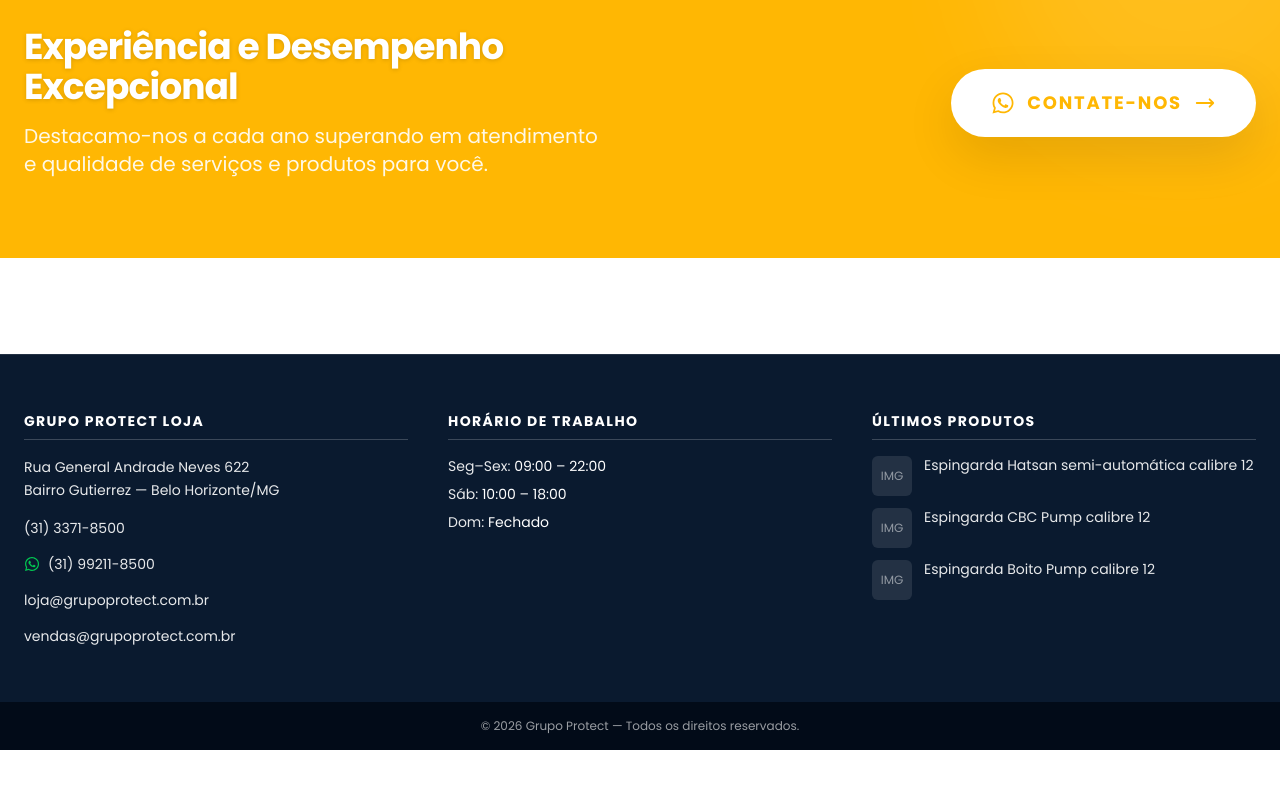
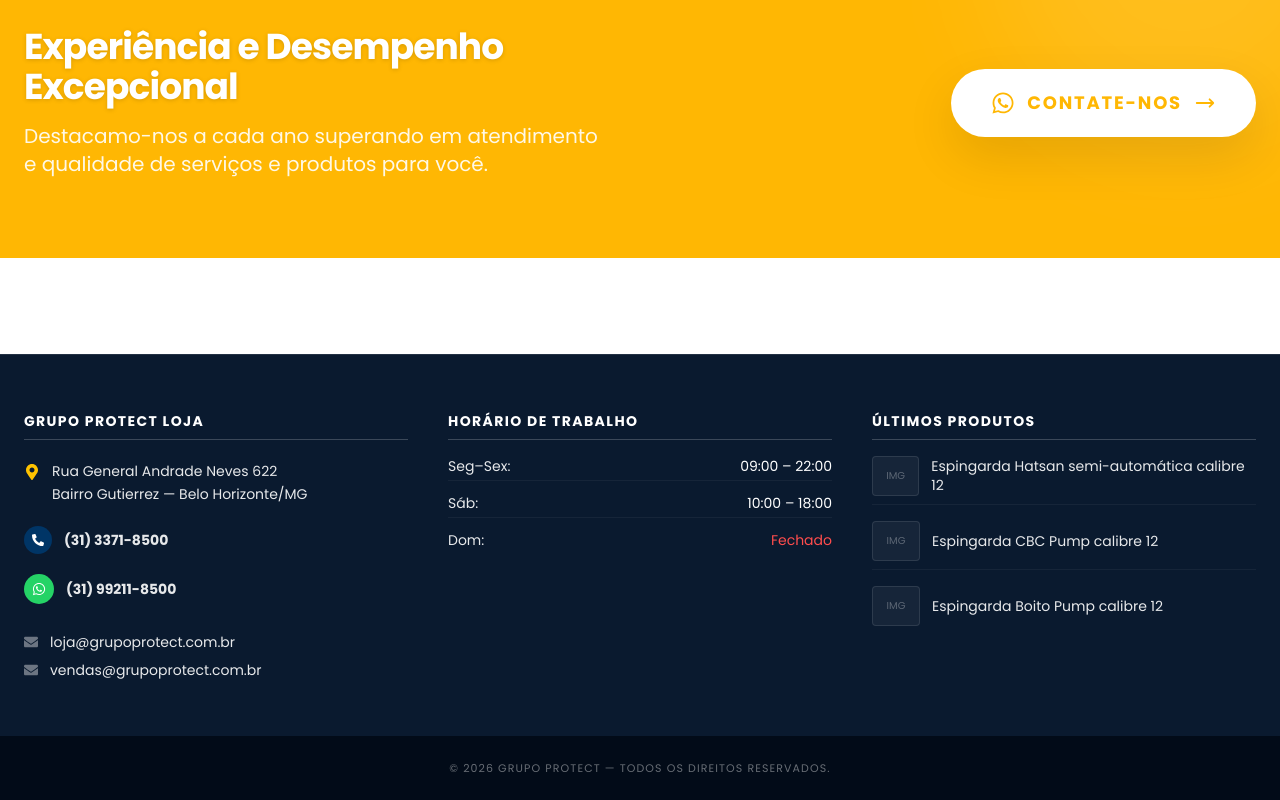
Before and after one commit to guhrizzo/clube-tiro, a Next.js app: page /home in a window 1280 px wide. Shown: the part 761-1561 px from the top of the page. Before the commit the page ends 1511 px from the top, so only its background shows below. Built offline with nearby package versions, Linux system fonts and the light colour scheme.

Commit message:
Update Footer.jsx

```diff
--- a/components/Footer.jsx
+++ b/components/Footer.jsx
@@ -1,4 +1,4 @@
-import { FaWhatsapp } from "react-icons/fa";
+import { FaWhatsapp, FaPhoneAlt, FaEnvelope, FaMapMarkerAlt } from "react-icons/fa";
 
 export default function Footer() {
     return (
@@ -8,37 +8,60 @@
             <div className="max-w-7xl mx-auto px-6 py-14 grid grid-cols-1 md:grid-cols-3 gap-10">
 
                 {/* Coluna 1 — Contato */}
-                <div className="space-y-4">
+                <div className="space-y-5">
                     <h4 className="text-sm font-bold tracking-widest uppercase text-white border-b border-white/20 pb-2">
                         Grupo Protect Loja
                     </h4>
 
                     {/* Endereço clicável → Google Maps */}
                     <a
-                        href="https://www.google.com/maps?q=R.+General+Andrade+Neves,+622,+Gutierrez,+Belo+Horizonte,+MG"
+                        href="https://maps.google.com/?q=Rua+General+Andrade+Neves+622+Gutierrez+Belo+Horizonte"
                         target="_blank"
                         rel="noopener noreferrer"
-                        className="text-sm leading-relaxed hover:text-[#ffc300ff] transition-colors block"
+                        className="flex items-start gap-3 text-sm leading-relaxed hover:text-[#ffc300ff] transition-colors group"
                     >
-                        Rua General Andrade Neves 622 <br />
-                        Bairro Gutierrez — Belo Horizonte/MG
+                        <FaMapMarkerAlt className="text-[#ffc300ff] mt-1 shrink-0" size={16} />
+                        <span>
+                            Rua General Andrade Neves 622 <br />
+                            Bairro Gutierrez — Belo Horizonte/MG
+                        </span>
                     </a>
 
-                    <p className="text-sm">(31) 3371-8500</p>
+                    {/* Telefone Fixo com ícone Azul */}
+                    <a
+                        href="tel:3133718500"
+                        className="flex items-center gap-3 text-sm hover:text-[#00b4d8] transition-colors group"
+                    >
+                        <div className="bg-[#003566] p-2 rounded-full group-hover:bg-[#00b4d8] transition-colors">
+                            <FaPhoneAlt className="text-white" size={12} />
+                        </div>
+                        <span className="font-bold">(31) 3371-8500</span>
+                    </a>
 
                     {/* WhatsApp com ícone */}
                     <a
                         href="https://wa.me/5531992118500?text=Olá%20Grupo%20Protect!%20Gostaria%20de%20mais%20informações%20sobre%20produtos%20e%20treinamentos."
                         target="_blank"
                         rel="noopener noreferrer"
-                        className="flex items-center gap-2 text-sm hover:text-[#25D366] transition-colors"
+                        className="flex items-center gap-3 text-sm hover:text-[#25D366] transition-colors group"
                     >
-                        <FaWhatsapp className="text-green-500" size={16} />
-                        (31) 99211-8500
+                        <div className="bg-[#25D366] p-2 rounded-full">
+                            <FaWhatsapp className="text-white" size={14} />
+                        </div>
+                        <span className="font-bold">(31) 99211-8500</span>
                     </a>
 
-                    <p className="text-sm">loja@grupoprotect.com.br</p>
-                    <p className="text-sm">vendas@grupoprotect.com.br</p>
+                    {/* E-mails */}
+                    <div className="space-y-2 pt-2">
+                        <a href="mailto:loja@grupoprotect.com.br" className="flex items-center gap-3 text-sm hover:text-[#ffc300ff] transition-colors">
+                            <FaEnvelope className="text-white/40" size={14} />
+                            loja@grupoprotect.com.br
+                        </a>
+                        <a href="mailto:vendas@grupoprotect.com.br" className="flex items-center gap-3 text-sm hover:text-[#ffc300ff] transition-colors">
+                            <FaEnvelope className="text-white/40" size={14} />
+                            vendas@grupoprotect.com.br
+                        </a>
+                    </div>
                 </div>
 
                 {/* Coluna 2 — Horários */}
@@ -46,10 +69,19 @@
                     <h4 className="text-sm font-bold tracking-widest uppercase text-white border-b border-white/20 pb-2">
                         Horário de Trabalho
                     </h4>
-                    <ul className="text-sm space-y-2">
-                        <li>Seg–Sex: <span className="text-white">09:00 – 22:00</span></li>
-                        <li>Sáb: <span className="text-white">10:00 – 18:00</span></li>
-                        <li>Dom: <span className="text-white">Fechado</span></li>
+                    <ul className="text-sm space-y-3">
+                        <li className="flex justify-between border-b border-white/5 pb-1">
+                            <span>Seg–Sex:</span>
+                            <span className="text-white font-medium">09:00 – 22:00</span>
+                        </li>
+                        <li className="flex justify-between border-b border-white/5 pb-1">
+                            <span>Sáb:</span>
+                            <span className="text-white font-medium">10:00 – 18:00</span>
+                        </li>
+                        <li className="flex justify-between">
+                            <span>Dom:</span>
+                            <span className="text-[#ff4d4d] font-medium">Fechado</span>
+                        </li>
                     </ul>
                 </div>
 
@@ -59,7 +91,7 @@
                         Últimos Produtos
                     </h4>
 
-                    <div className="space-y-3 text-sm">
+                    <div className="space-y-4 text-sm">
                         {[
                             "Espingarda Hatsan semi-automática calibre 12",
                             "Espingarda CBC Pump calibre 12",
@@ -67,9 +99,9 @@
                         ].map((item, i) => (
                             <div
                                 key={i}
-                                className="flex gap-3 items-start group cursor-pointer"
+                                className="flex gap-3 items-center group cursor-pointer border-b border-white/5 pb-2 last:border-0"
                             >
-                                <div className="w-10 h-10 rounded-md bg-white/10 flex items-center justify-center text-xs text-white/50">
+                                <div className="w-12 h-10 rounded bg-white/5 flex items-center justify-center text-[10px] text-white/30 border border-white/10 group-hover:border-[#ffc300ff] transition-colors">
                                     IMG
                                 </div>
                                 <p className="leading-snug group-hover:text-[#ffc300ff] transition-colors">
@@ -82,8 +114,8 @@
             </div>
 
             {/* Barra inferior */}
-            <div className="bg-[#020b18] py-4 px-6 text-center text-xs text-white/60">
-                © {new Date().getFullYear()} Grupo Protect — Todos os direitos reservados.
+            <div className="bg-[#020b18] py-6 px-6 text-center text-[11px] text-white/40 tracking-widest">
+                © {new Date().getFullYear()} GRUPO PROTECT — TODOS OS DIREITOS RESERVADOS.
             </div>
         </footer>
     );
```
